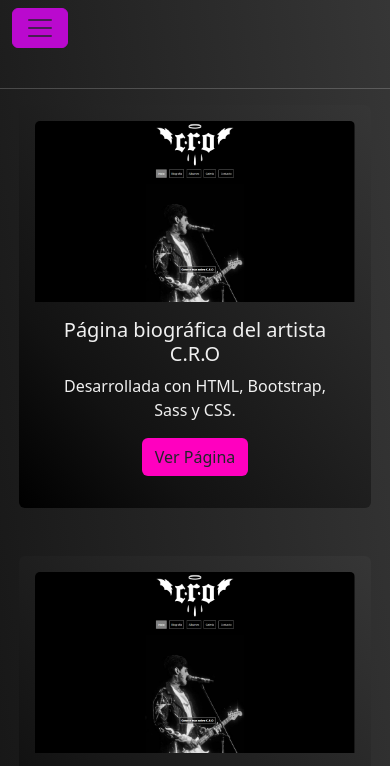
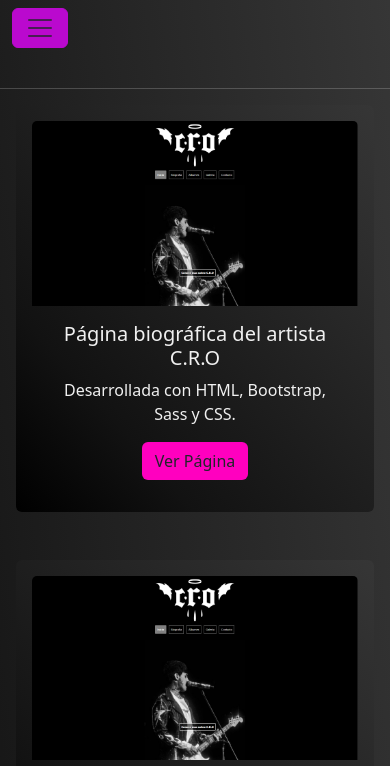
Before and after one commit to marianoavila07/preEntrega2-AvilaMariano, a plain HTML site: page paginas/proyectos.html in a window 390 px wide. Shown: the top 766 px of the page. Drawn offline with Linux system fonts and the light colour scheme.

Commit message:
Completo para entrega

```diff
--- a/sass/generales/_responsive.scss
+++ b/sass/generales/_responsive.scss
@@ -5,10 +5,14 @@
     }
 
     .grid-container {
-        grid-template-columns: repeat(1, 1fr);
+        grid-template-columns: repeat(2, 1fr);
         grid-template-rows: auto;
         gap: 1.5rem;
         padding: 2rem;
+            .card {
+                width: auto;
+            }
+
     }
 
     .presentacion {
@@ -21,9 +25,6 @@
     }
     .descripcion {
         font-size: 1.1rem;
-    }
-    .card {
-        width: auto;
     }
     .contacto {
         padding: 2rem;
--- a/sass/pages/_proyectos.scss
+++ b/sass/pages/_proyectos.scss
@@ -11,7 +11,7 @@
         text-align: center;
         background-image: $background;
         border: 0;
-        width: 22rem;
+        width: auto;
         color: $color-texto;
         .btn-proyecto{
             background-color: $color-rosa-2;
```
Also changed, not shown: css/main.css, 1 other file.
